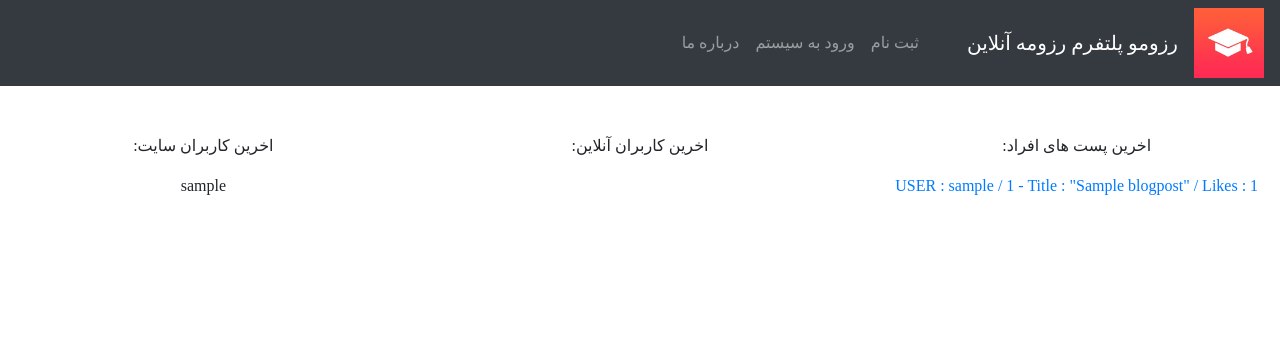
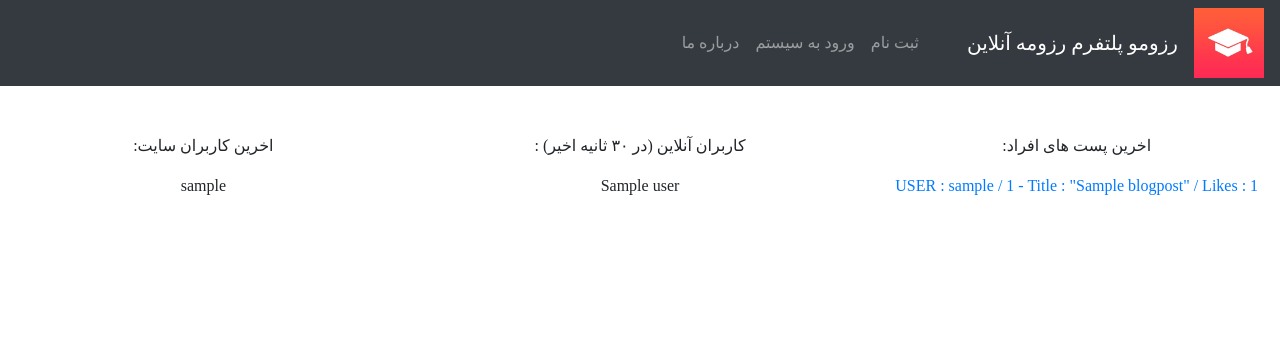
Before and after one commit to mmohajer9/resumo, a Django app: template weblog/templates/weblog/home.html in a window 1280 px wide. Shown: the top 346 px of the page. Run offline with Django 3.2, Linux system fonts and the light colour scheme; tables that the repository leaves empty hold one stand-in row (values such as "Sample post"); the template is opened without the code that fills it: values that come from a table or form of the project are taken from there, most other values are stand-ins (such as "Sample title", 1, 10 or a date in 2020); some libraries are stand-ins or nearby versions; some web fonts are replaced.

Commit message:
online users added via  online_users package

```diff
--- a/resumo/settings.py
+++ b/resumo/settings.py
@@ -43,6 +43,7 @@ INSTALLED_APPS = [
     'django.contrib.messages',
     'django.contrib.staticfiles',
     'captcha',
+    'online_users',
 ]
 
 MIDDLEWARE = [
@@ -53,6 +54,7 @@ MIDDLEWARE = [
     'django.contrib.auth.middleware.AuthenticationMiddleware',
     'django.contrib.messages.middleware.MessageMiddleware',
     'django.middleware.clickjacking.XFrameOptionsMiddleware',
+    'online_users.middleware.OnlineNowMiddleware',
 ]
 
 
--- a/weblog/templates/weblog/home.html
+++ b/weblog/templates/weblog/home.html
@@ -27,9 +27,15 @@
             </div>
 
             <div class="col" id="last-online">
-              <p>:اخرین کاربران آنلاین </p>
+              <p>: (کاربران آنلاین (در ۳۰ ثانیه اخیر</p>
               <p>
+                {% for user in online_users %}
 
+                <p>
+                  {{ user.user }}
+                </p>
+
+                {% endfor %}
               </p>
             </div>
 
--- a/weblog/views.py
+++ b/weblog/views.py
@@ -7,6 +7,8 @@ from .models import * #import kardan hame model haye barname
 from .forms import *
 
 from django.core.exceptions import ObjectDoesNotExist
+
+from online_users.models import OnlineUserActivity , timedelta
 
 from django.contrib.auth import authenticate , login , logout
 from django.contrib.auth.decorators import login_required
@@ -38,9 +40,11 @@ def profile(request):
 
 def home(request):
 
+    online_users = OnlineUserActivity.get_user_activities(timedelta(seconds=30))
+
     last_users = User.objects.order_by('-signup_date')[:10]
     last_blogposts = BlogPost.objects.order_by('-pub_date')[:10]
-    return render(request ,'weblog/home.html', {'last_users' : last_users , 'last_blogposts' : last_blogposts})
+    return render(request ,'weblog/home.html', {'last_users' : last_users , 'last_blogposts' : last_blogposts , 'online_users' : online_users})
 
 @login_required
 def signout(request):
```
